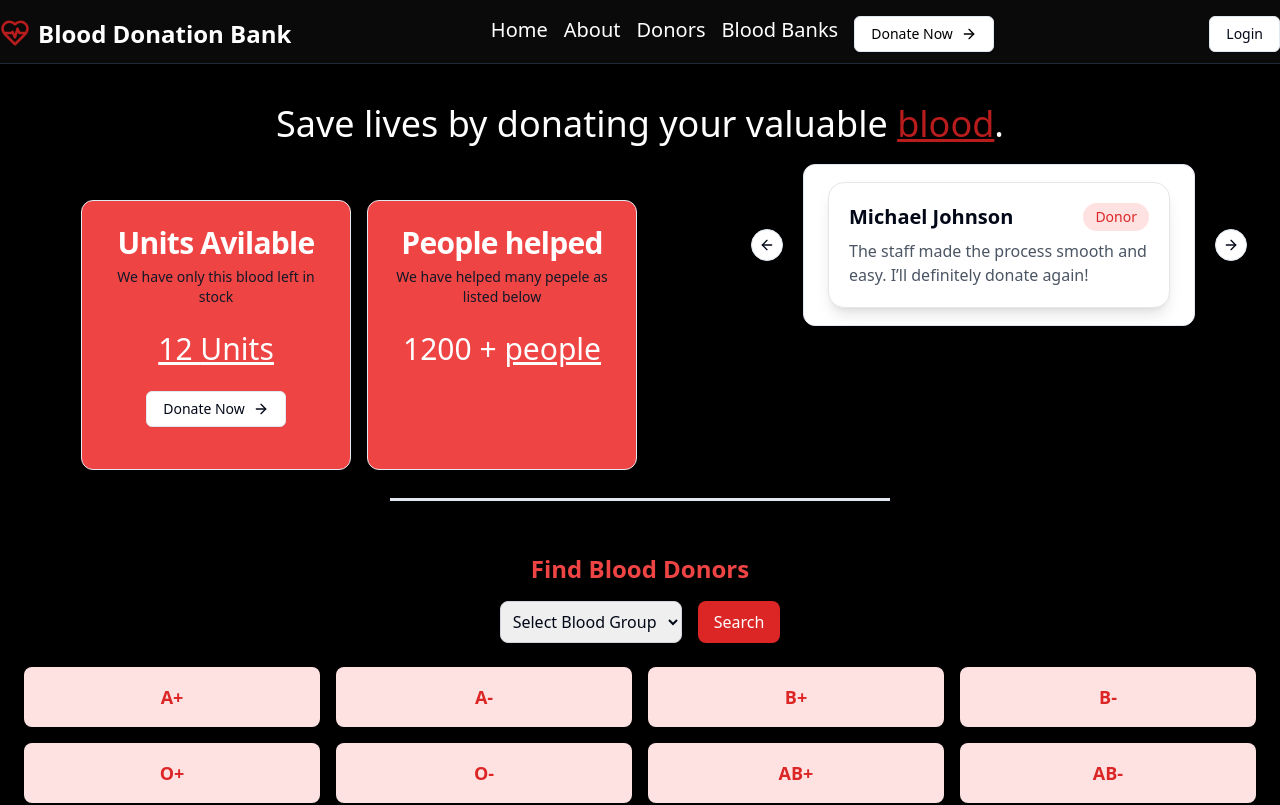
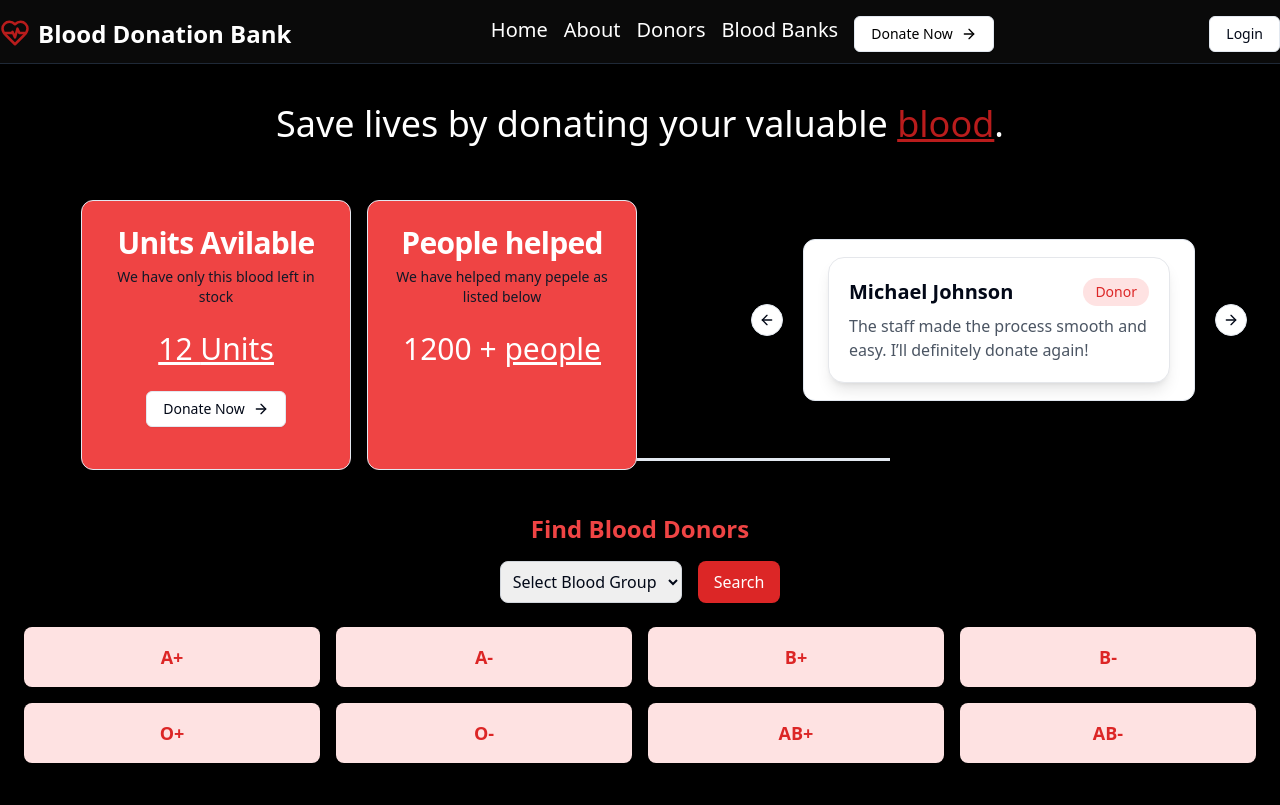
Before and after one commit to Mr-Udit/blood-link, a React (Vite) app: page / in a window 1280 px wide. Shown: the top 805 px of the page. Built offline with nearby package versions, Linux system fonts and the light colour scheme.

Commit message:
carusal bug fixed

```diff
--- a/src/components/Hero.jsx
+++ b/src/components/Hero.jsx
@@ -32,7 +32,7 @@ const Hero = () => {
                             Save lives by donating your valuable <span className="text-red-700 underline">blood</span>.
                         </h1>
                     </div>
-                    <div className=" flex flex-wrap justify-around">
+                    <div className=" flex flex-wrap h-[270px] my-auto justify-around">
                         <div className="flex flex-wrap justify-center mt-10 text-center cards">
                             <Card className="w-[270px] h-[270px] bg-red-500 mr-4">
                                 <CardHeader>
@@ -60,7 +60,7 @@ const Hero = () => {
                                 </CardContent>
                             </Card>
                         </div>
-                        <div className="carousal">
+                        <div className="carousal h-[160px] my-auto">
                             <Carousel
                                 plugins={[plugin.current]}
                                 className="w-[400px]"
```
